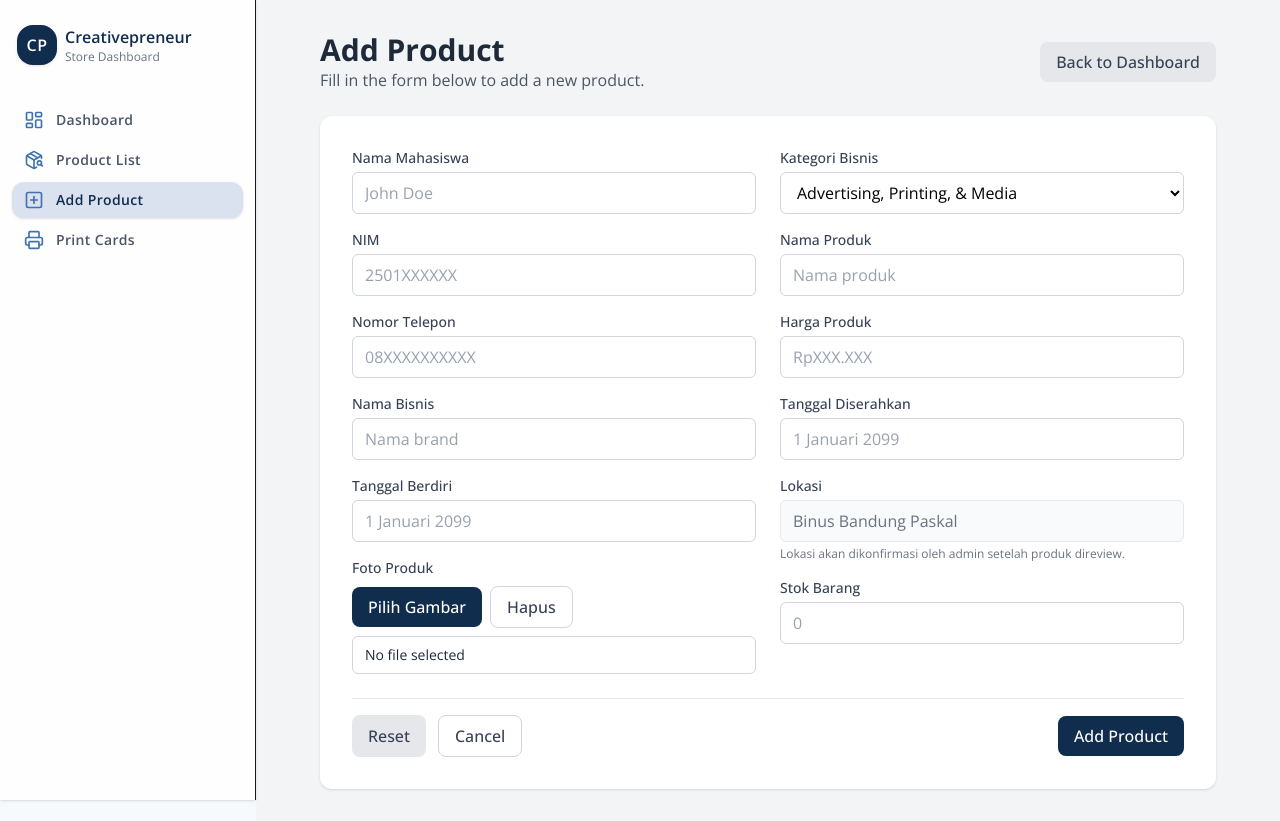
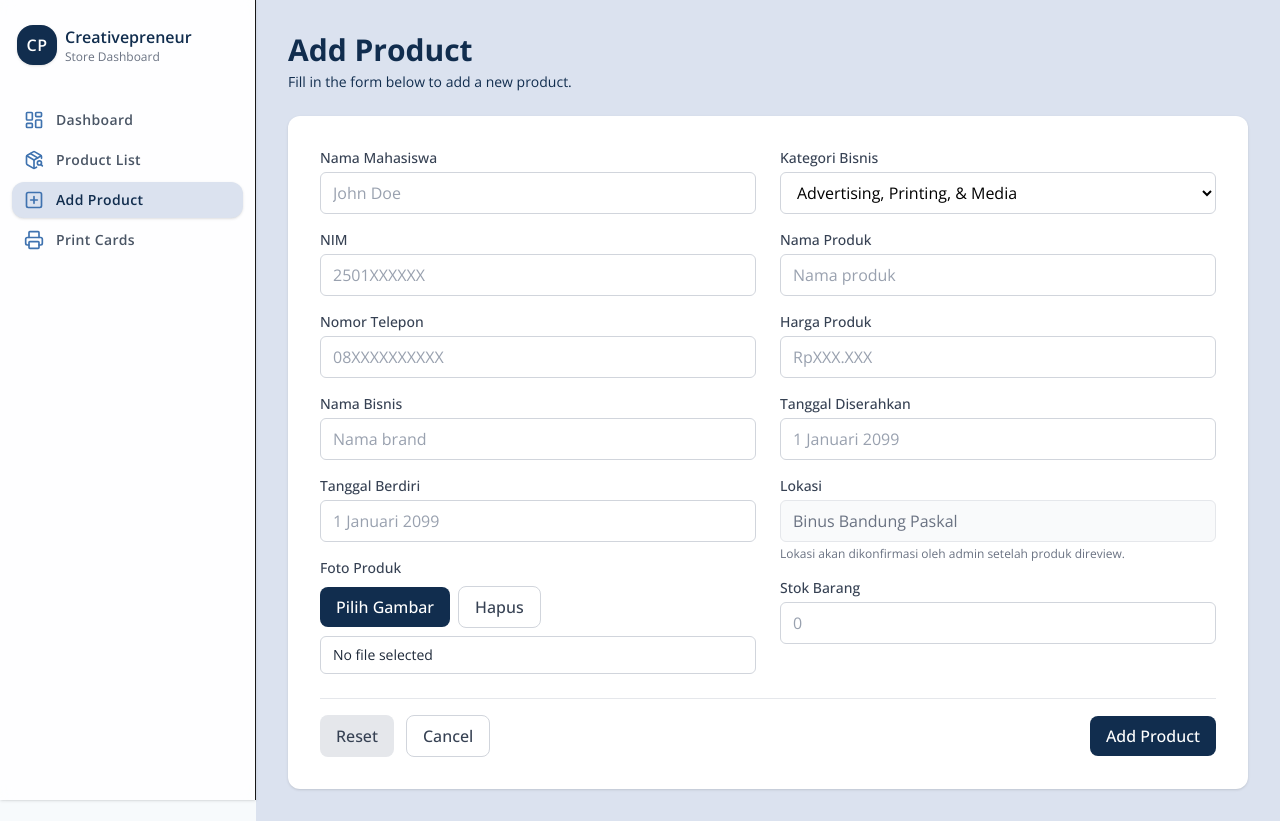
Before and after one commit to samuelmeliala/creativepreneur-store, a Next.js app: page /newproduct in a window 1280 px wide. Built offline with nearby package versions, Linux system fonts and the light colour scheme.

Commit message:
update layout for add product and print cards

```diff
--- a/src/app/newproduct/page.tsx
+++ b/src/app/newproduct/page.tsx
@@ -32,20 +32,13 @@ const AddProductPage: React.FC = () => {
   };
 
   return (
-    <main className="min-h-screen bg-gray-100 p-4 sm:p-6 lg:p-8">
-      <div className="mx-auto max-w-4xl space-y-6">
+    <main className="min-h-screen bg-[#DBE2EF] font-sans p-4 sm:p-6 lg:p-8">
+      <div className="max-w-full mx-auto space-y-6">
         <div className="flex items-center justify-between">
-          <div>
-            <h1 className="text-3xl font-bold text-gray-800">Add Product</h1>
-            <p className="text-gray-600">Fill in the form below to add a new product.</p>
-          </div>
-          <Button
-            type="button"
-            variant="secondary"
-            onClick={() => router.push("/")}
-          >
-            Back to Dashboard
-          </Button>
+          <header>
+            <h1 className="text-3xl font-bold text-[#112D4E]">Add Product</h1>
+            <p className="text-sm text-[#112D4E] mt-1">Fill in the form below to add a new product.</p>
+          </header>
         </div>
 
         {error && (
--- a/src/app/print/page.tsx
+++ b/src/app/print/page.tsx
@@ -89,7 +89,7 @@ export default function PrintProductsPage() {
   });
 
   return (
-    <div className="min-h-screen bg-[#DBE2EF] p-4">
+    <div className="min-h-screen bg-[#DBE2EF] font-sans p-4 sm:p-6 lg:p-8">
       <div className="bg-[#DBE2EF] p-0">
         <h1 className="text-3xl font-bold mb-1 text-[#112D4E] print:hidden">Creativepreneur Store Print</h1>
         <p className="text-[#112D4E] mb-4 print:hidden">Print QR Cards for Products.</p>
```
